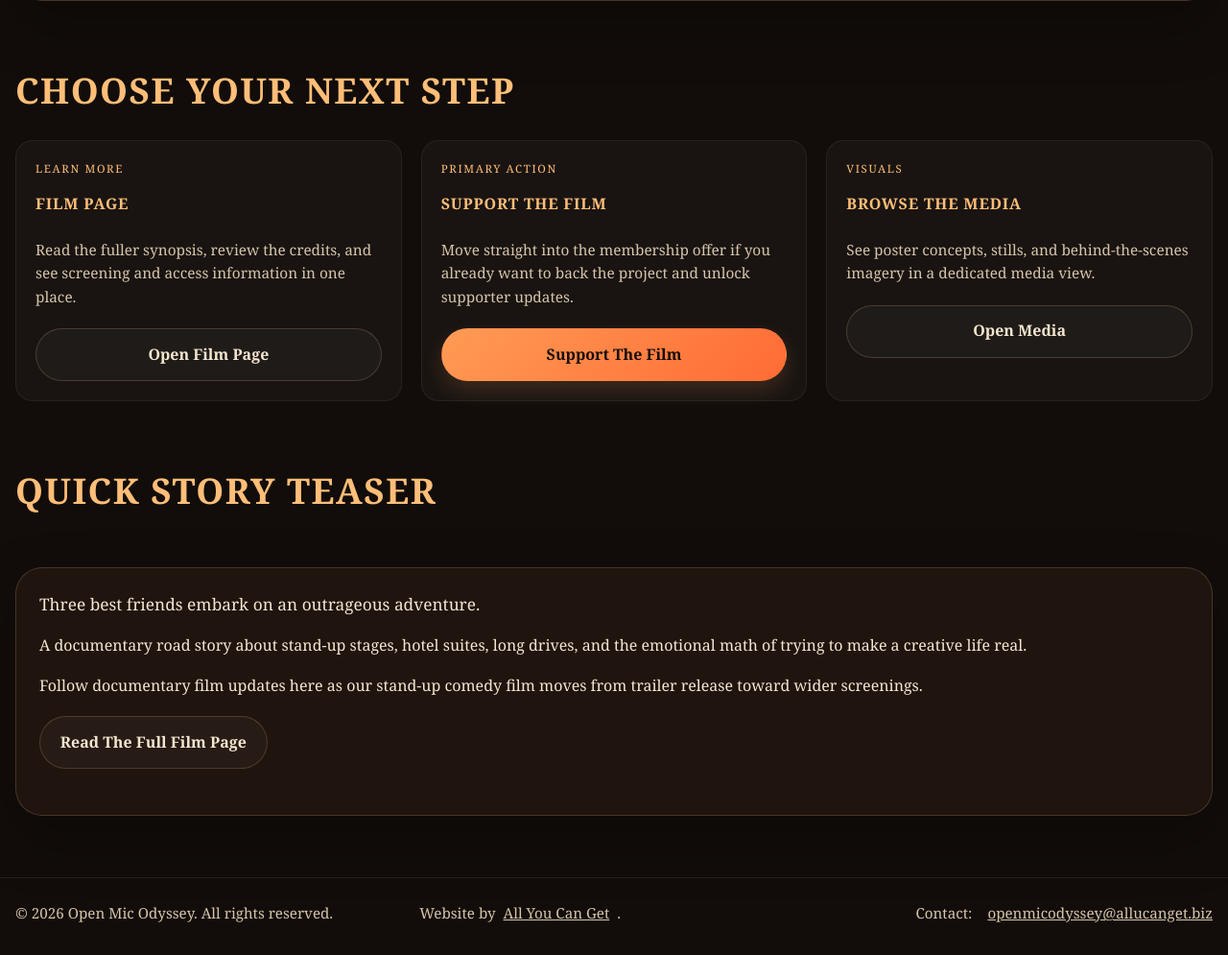
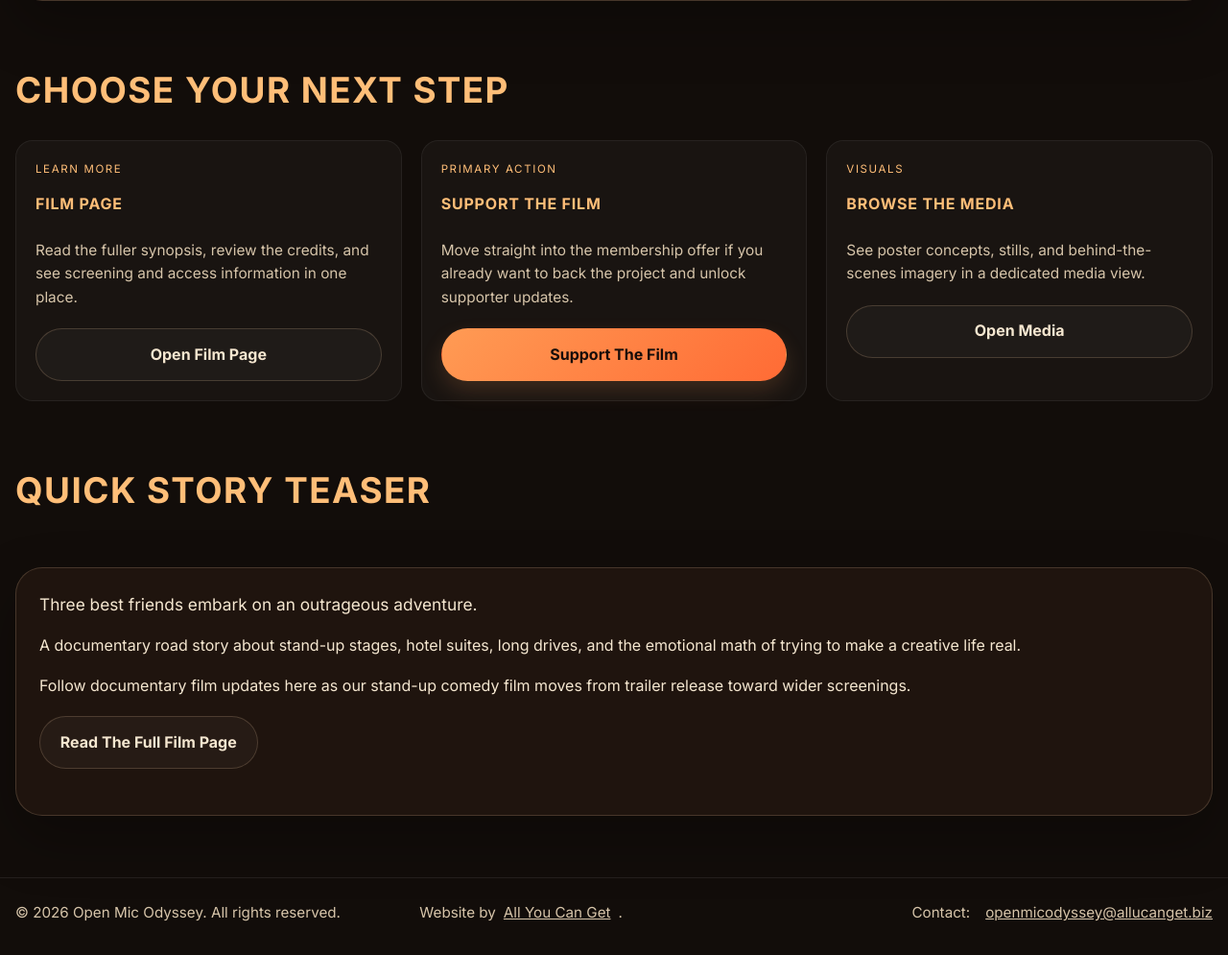
Before and after one commit to Zwitschi/80-movie, a Flask app: page / in a window 1280 px wide. Shown: the part 1002-1997 px from the top of the page at 96% size. Run offline with Flask 3, Linux system fonts and the light colour scheme; some libraries are stand-ins or nearby versions.

Commit message:
Add custom font and update styles: include Folio Std Bold Condensed and change body font to Inter
Co-authored-by: Copilot <copilot@github.com>

```diff
--- a/website/static/css/site.css
+++ b/website/static/css/site.css
@@ -1,3 +1,11 @@
+@font-face {
+  font-family: "Folio Std Bold Condensed";
+  src: url("/static/fonts/Folio-Std-Bold-Condensed.woff") format("woff");
+  font-weight: 700;
+  font-style: normal;
+  font-display: swap;
+}
+
 :root {
   --black: #120d0a;
   --deep-burgundy: #231611;
@@ -23,7 +31,13 @@ html {
 }
 
 body {
-  font-family: Georgia, "Times New Roman", serif;
+  font-family:
+    "Inter",
+    system-ui,
+    -apple-system,
+    "Segoe UI",
+    Roboto,
+    sans-serif;
   background-color: var(--black);
   color: var(--text-main);
   min-height: 100vh;
@@ -146,6 +160,7 @@ img {
 }
 
 .brand-title {
+  font-family: "Folio Std Bold Condensed", "Arial Narrow", Arial, sans-serif;
   font-size: clamp(1.1rem, 2vw, 1.3rem);
   font-weight: 700;
   letter-spacing: 0.08em;
--- a/website/templates/_head.html
+++ b/website/templates/_head.html
@@ -32,6 +32,12 @@
   {{ organization_social_schema_json | safe }}
 </script>
 {% endif %}
+<link rel="preconnect" href="https://fonts.googleapis.com" />
+<link rel="preconnect" href="https://fonts.gstatic.com" crossorigin />
+<link
+  rel="stylesheet"
+  href="https://fonts.googleapis.com/css2?family=Inter:wght@400;500;600;700&display=swap"
+/>
 <link
   rel="stylesheet"
   type="text/css"
```
Also changed, not shown: website/static/fonts/Folio-Std-Bold-Condensed.woff (added).
